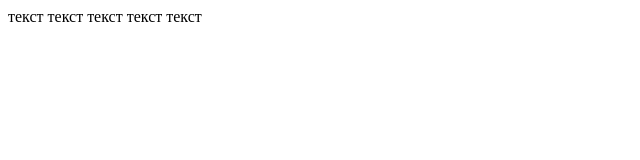
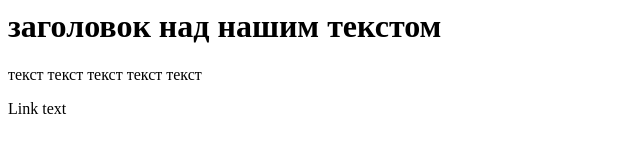
Before and after one commit to AlexPark-rk/GIt-Start, a plain HTML site: page test.html in a window 1280 px wide. Shown: the whole page, without its empty margins (0-640 px from the left). Drawn offline with Linux system fonts and the light colour scheme.

Commit message:
link and headers added

```diff
--- a/test.html
+++ b/test.html
@@ -1,9 +1,11 @@
 <doctype html></doctype>
 <html>
     <head>
-        <title>заголовок страницы</title>
+        <title>название нашего сайта</title>
     </head>
     <body>
+        <h1>заголовок над нашим текстом</h1>
         <p>текст текст текст текст текст</p>
+        <a gref="#header">Link text</a>
     </body>
 </html>
```
